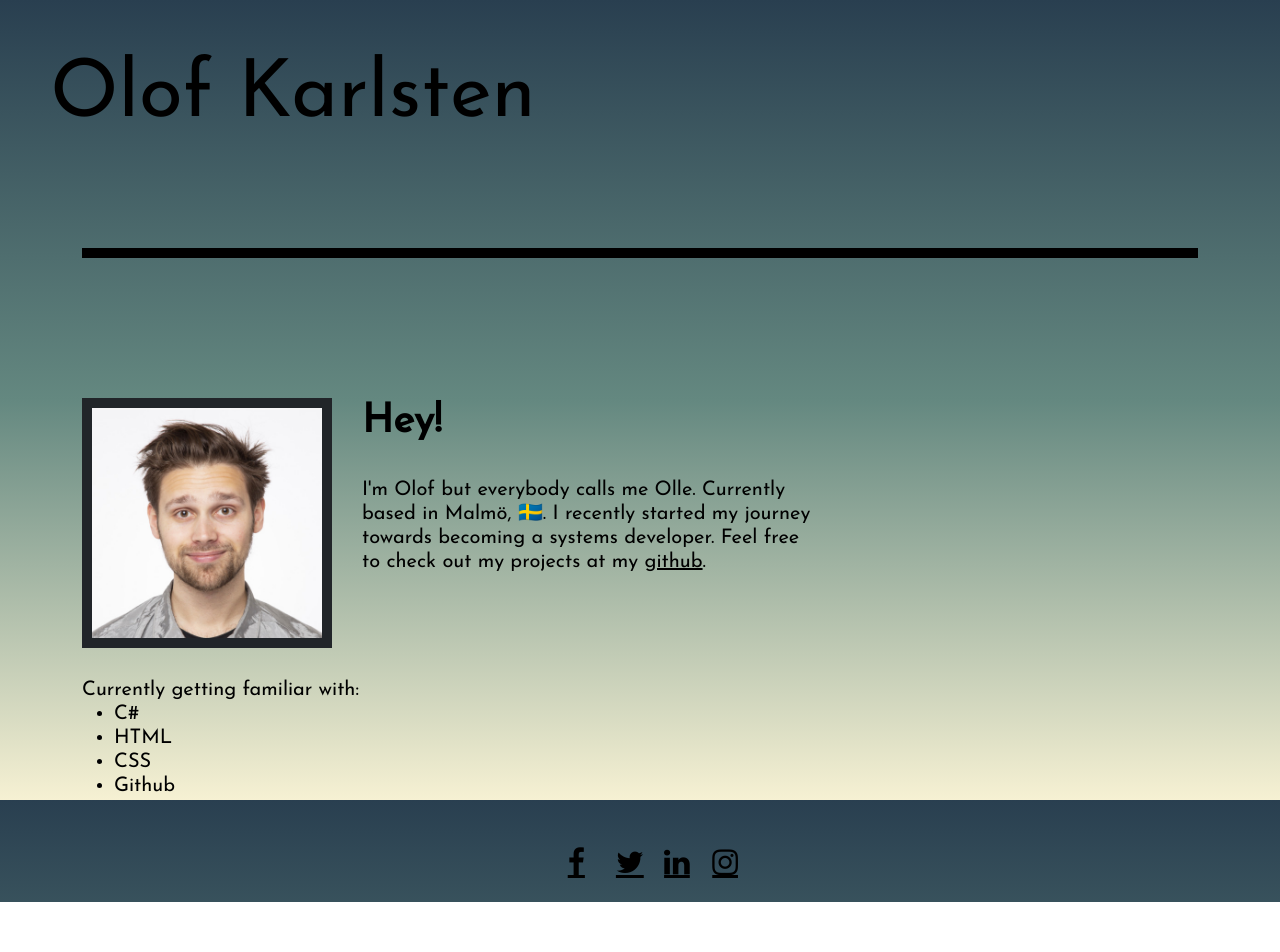
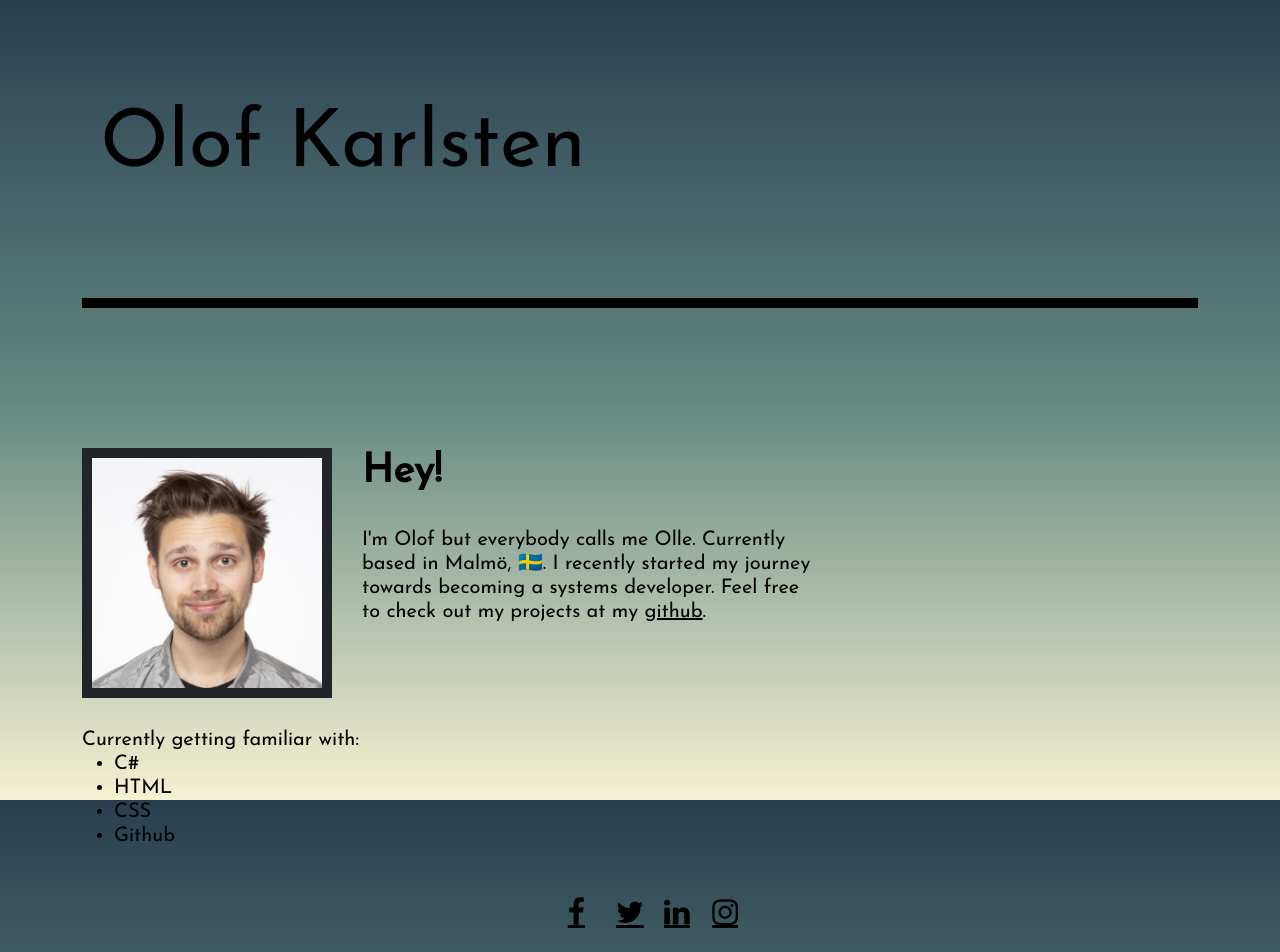
Before and after one commit to olofmando/olofmando.github.io, a plain HTML site: page index.html in a window 1280 px wide. Before the commit the page ends 902 px from the top, so only its background shows below. Drawn offline with nearby package versions, Linux system fonts and the light colour scheme.

Commit message:
Update styles.css

```diff
--- a/styles.css
+++ b/styles.css
@@ -11,7 +11,8 @@ body {
 
 h1 {
   font-size: 80px;
-  padding-left: 50px;
+  padding-top: 50px;
+  padding-left: 100px;
   color: black;
   font-family: "Josefin Sans", sans-serif;
 }
```
